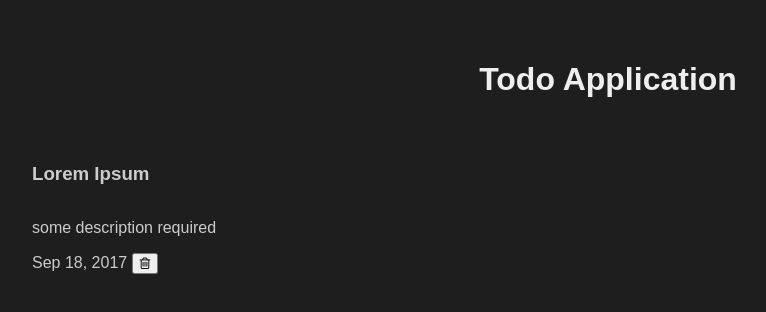
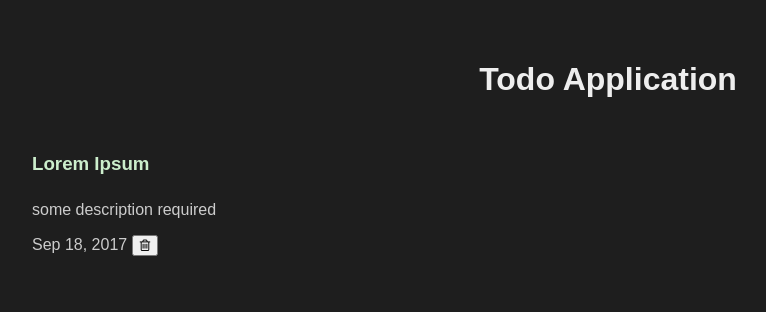
Before and after one commit to adityasharat/angular-1.5.x-tutorial, a website built with webpack: page src/public/index.html in a window 1280 px wide. Shown: the whole page, without its empty margins (32-798 px from the left). Built offline with nearby package versions, Linux system fonts and the light colour scheme; some packages are replaced by stand-ins of ours.

Commit message:
update css

```diff
--- a/src/style/app.css
+++ b/src/style/app.css
@@ -36,7 +36,8 @@ main {
 }
 
 .td-list-item-title {
-
+  margin: 0.5em 0;
+  color: #cceecc;
 }
 
 .td-list-item-description {
```
